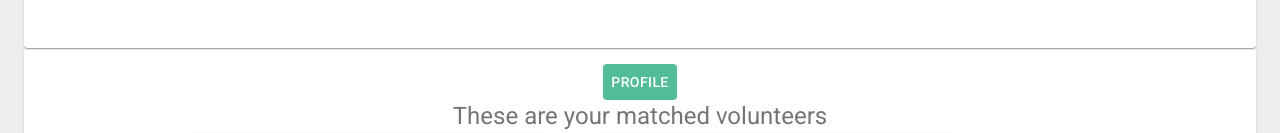
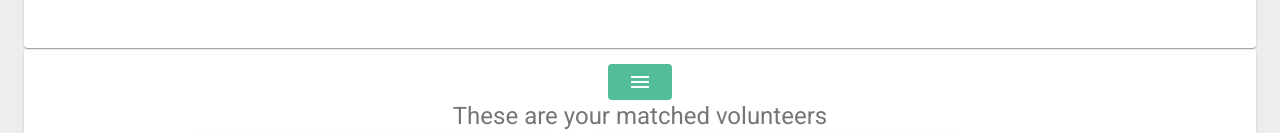
Before and after one commit to smile-street/smile-street, a React (Create React App) app in the folder smile-street-react/: page /GoodCauseMatches in a window 1280 px wide. Shown: the part 373-506 px from the top of the page. Built offline with nearby package versions, Linux system fonts and the light colour scheme.

Commit message:
change menu button in GCmatches

```diff
--- a/smile-street-react/src/components/GoodCauseMatches/GoodCauseMatches.js
+++ b/smile-street-react/src/components/GoodCauseMatches/GoodCauseMatches.js
@@ -12,6 +12,7 @@ import { Paper,
         DialogTitle,
         DialogContentText,
         DialogContent, } from '@material-ui/core';
+import MenuIcon from '@material-ui/icons/Menu';
 import PageHeading from '../PageHeading/PageHeading';
 import MatchVolunteersCard from './MatchedVolunteersCard';
 import GoodCauseMatches from './GoodCauseMatches.json';
@@ -61,7 +62,7 @@ export default function FullWidthGrid() {
       <Container component="main">
         <Paper className={classes.paper}>
           <Button aria-controls="edit-menu" aria-haspopup="true" onClick={handleMenuClick} className={classes.buttonColor}>
-            Profile
+            <MenuIcon />
           </Button>
           <Menu
             id="edit-menu"
```
